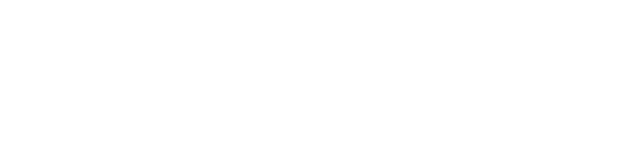
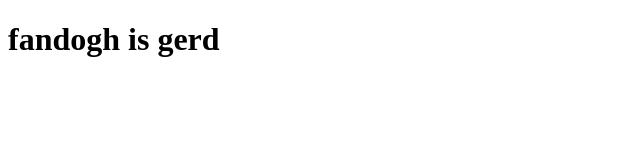
Before and after one commit to MahsaBakhtiari/test2, a plain HTML site: page index.html in a window 1280 px wide. Shown: the whole page, without its empty margins (0-640 px from the left). Drawn offline with Linux system fonts and the light colour scheme.

Commit message:
new header has been added

```diff
--- a/index.html
+++ b/index.html
@@ -12,7 +12,7 @@
         <meta name="viewport" content="width=device-width, initial-scale=1">
         <link rel="stylesheet" href="">
     </head>
-    <body>
+    <body> <h1> fandogh is gerd </h1>
         <!--[if lt IE 7]>
             <p class="browsehappy">You are using an <strong>outdated</strong> browser. Please <a href="#">upgrade your browser</a> to improve your experience.</p>
         <![endif]-->
```
